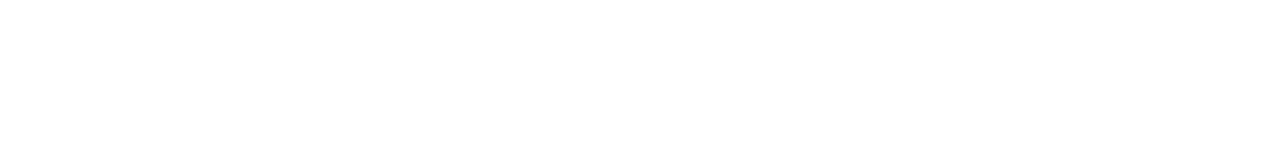
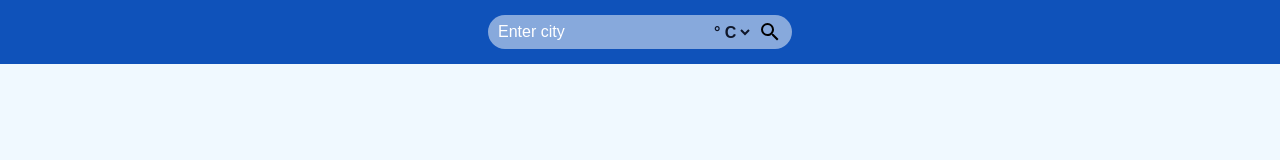
Before and after one commit to InfiniteLegion/05-Weather-App, a website built with webpack: page src/template.html in a window 1280 px wide. Built offline with nearby package versions, Linux system fonts and the light colour scheme.

Commit message:
page template + styles

```diff
--- /dev/null
+++ b/src/js/dom/common.js
@@ -0,0 +1,21 @@
+export function createIcon(path, { color = 'currentColor', className = '', title = '' } = {}) {
+    const svg = document.createElementNS('http://www.w3.org/2000/svg', 'svg');
+    svg.setAttribute('viewBox', '0 0 24 24');
+
+    if (className) {
+        svg.setAttribute('class', className);
+    }
+
+    if (title) {
+        const titleEl = document.createElementNS('http://www.w3.org/2000/svg', 'title');
+        titleEl.textContent = title;
+        svg.append(titleEl);
+    }
+
+    const pathEl = document.createElementNS('http://www.w3.org/2000/svg', 'path');
+    pathEl.setAttribute('fill', color);
+    pathEl.setAttribute('d', path);
+
+    svg.append(pathEl);
+    return svg;
+}
--- /dev/null
+++ b/src/js/dom/header.js
@@ -0,0 +1,13 @@
+import { mdiMagnify } from "@mdi/js";
+import { createIcon } from "./common.js";
+
+export function renderHeaderExtras() {
+    renderSearchBtn();
+}
+
+function renderSearchBtn() {
+    const btn = document.getElementById('search-btn');
+    const icon = createIcon(mdiMagnify, { className: 'icon icon-search', title: 'Search' });
+
+    btn.append(icon);
+}
--- a/src/js/index.js
+++ b/src/js/index.js
@@ -1,3 +1,4 @@
 import '../style.css';
+import { renderHeaderExtras } from './dom/header.js';
 
-console.log('Test');
+renderHeaderExtras();
--- a/src/style.css
+++ b/src/style.css
@@ -2,3 +2,114 @@
     margin: 0;
     padding: 0;
 }
+
+:root {
+    --bg-header: #0f52ba;
+    --bg-main: #f0f9ff;
+    --bg-card: #fff;
+
+    --text-main: #0f172a;
+    --text-muted: #64748b;
+    --text-light: #fff;
+
+    --accent-sun: #f59e0b;
+    --accent-rain: #38bdf8;
+    --border-color: #e2e8f0;
+
+    --shadow-sm: 0 2px 8px rgba(15, 23, 42, 0.04);
+    --shadow-md: 0 10px 25px 05px rgba(15, 23, 42, 0.08);
+}
+
+body {
+    height: 100vh;
+    display: flex;
+    flex-direction: column;
+}
+
+button,
+select {
+    cursor: pointer;
+}
+
+.icon {
+    box-sizing: border-box;
+}
+
+/* header section */
+
+header {
+    height: auto;
+    display: flex;
+    justify-content: center;
+    gap: 20px;
+    padding: 15px 0;
+    background-color: var(--bg-header);
+}
+
+.search-item {
+    font-size: 16px;
+}
+
+.search-block {
+    display: flex;
+    gap: 5px;
+    align-items: center;
+    border-radius: 25px;
+    padding: 5px 10px;
+    background-color: rgba(255, 255, 255, 0.5);
+}
+
+.search-block:has(#search-input:focus) {
+    background-color: #fff;
+}
+
+#search-input {
+    border: none;
+    background: none;
+    color: #fff;
+}
+
+#search-input::placeholder {
+    color: #fff;
+}
+
+#search-input:focus {
+    border: none;
+    outline: none;
+    color: var(--text-main);
+    font-weight: 600;
+}
+
+#search-btn {
+    border: none;
+    width: 24px;
+    height: 24px;
+    background: none;
+}
+
+#search-select-temperature {
+    border: none;
+    background: none;
+    color: var(--text-main);
+    font-weight: 600;
+}
+
+#search-select-temperature:focus {
+    outline: none;
+}
+
+/* main section */
+
+.content {
+    flex: 1;
+    background-color: var(--bg-main);
+}
+
+.weather-header {
+    color: var(--text-main);
+}
+
+.card {
+    background-color: var(--bg-card);
+    box-shadow: var(--shadow-md);
+}
--- a/src/template.html
+++ b/src/template.html
@@ -7,5 +7,26 @@
 </head>
 <body>
 
+    <header>
+
+        <div class="search-block">
+
+            <input type="text" class="search-item" id="search-input" placeholder="Enter city">
+
+            <select class="search-item" id="search-select-temperature">
+                <option value="celsius">&deg; C</option>
+                <option value="fahrenheit">&deg; F</option>
+            </select>
+
+            <button id="search-btn"></button>
+
+        </div>
+
+
+
+    </header>
+
+    <div class="content"></div>
+
 </body>
 </html>
```
